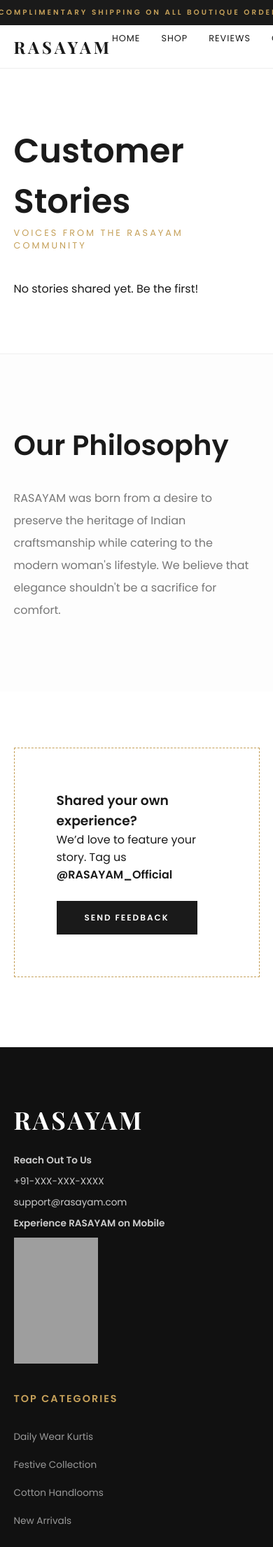
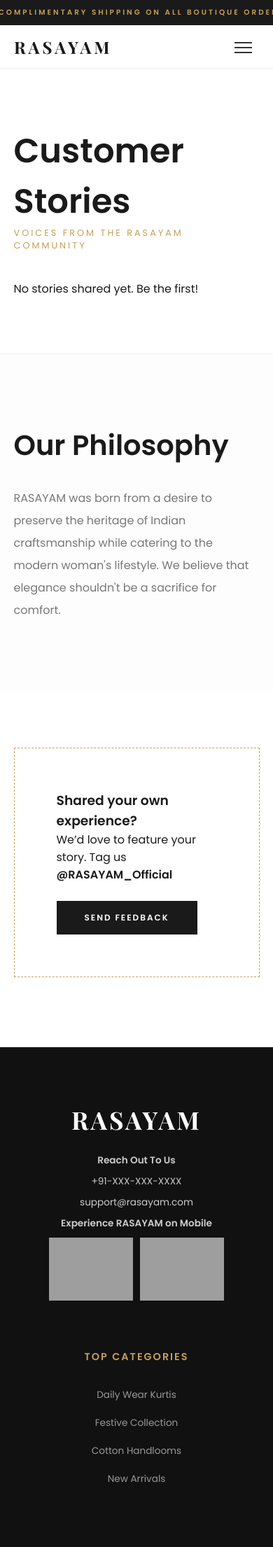
Before and after one commit to Rasayam-Team/Rasayam-website, a Django app: page /about/ in a window 390 px wide. Shown: the top 2210 px of the page at 70% size. Run offline with Django 5.2, Linux system fonts and the light colour scheme; data that the repository does not hold is empty; some web fonts are replaced; grey boxes are pictures that could not be loaded.

Commit message:
Full mobile responsive overhaul

```diff
--- a/products/templates/products/base.html
+++ b/products/templates/products/base.html
@@ -2,18 +2,17 @@
 <!DOCTYPE html>
 <html lang="en">
 <head>
-    <meta name="viewport" content="width=device-width, initial-scale=1.0">
     <meta charset="UTF-8">
+    <!-- Fixed: Only one viewport tag needed -->
     <meta name="viewport" content="width=device-width, initial-scale=1.0">
     <title>{% block title %}RASAYAM | Luxury Ethnic Wear{% endblock %}</title>
 
     <link href="https://fonts.googleapis.com/css2?family=Playfair+Display:ital,wght@0,700;1,400&family=Poppins:wght@300;400;600&display=swap" rel="stylesheet">
-
     <link rel="stylesheet" href="https://cdn.jsdelivr.net/npm/swiper@11/swiper-bundle.min.css" />
     <link rel="stylesheet" href="{% static 'products/style2.css' %}">
 
     <style>
-        /* This CSS ensures the text is ALWAYS centered on the banner */
+        /* Centering for the Banner */
         .banner-content {
             width: 100%;
             height: 75vh;
@@ -36,6 +35,47 @@
         .hero-text-container {
             position: relative;
             z-index: 2;
+            padding: 0 20px;
+        }
+
+        /* --- MOBILE RESPONSIVE FIXES --- */
+        .menu-toggle { display: none; }
+        .hamburger { display: none; cursor: pointer; padding: 10px; }
+        .hamburger span {
+            display: block; width: 25px; height: 2px;
+            background: #333; margin: 5px 0; transition: 0.3s;
+        }
+
+        @media (max-width: 768px) {
+            .nav-flex { justify-content: space-between; align-items: center; padding: 10px 20px; }
+            .hamburger { display: block; z-index: 1001; }
+
+            /* Hide links on mobile by default */
+            .nav-links {
+                display: none;
+                flex-direction: column;
+                position: absolute;
+                top: 100%; left: 0; width: 100%;
+                background: white;
+                padding: 20px;
+                box-shadow: 0 10px 15px rgba(0,0,0,0.1);
+                z-index: 1000;
+            }
+
+            /* Show links when checkbox is checked */
+            #menu-check:checked ~ .nav-links { display: flex; }
+
+            .nav-links li { margin: 15px 0; text-align: center; }
+
+            /* Scaling Hero Text for Heritage Collection */
+            .hero-text-container h1 { font-size: 2.2rem !important; line-height: 1.1; }
+            .hero-text-container p { font-size: 0.85rem !important; letter-spacing: 2px; }
+
+            /* Footer Stacking */
+            .footer-top { flex-direction: column; text-align: center; }
+            .footer-col { margin-bottom: 30px; width: 100%; }
+            .app-buttons { justify-content: center; }
+            .payment-icons { justify-content: center; }
         }
     </style>
 </head>
@@ -50,6 +90,13 @@
     <nav id="main-nav">
         <div class="container nav-flex">
             <div class="logo"><a href="{% url 'index' %}">RASAYAM</a></div>
+
+            <!-- Hamburger Logic -->
+            <input type="checkbox" id="menu-check" class="menu-toggle">
+            <label for="menu-check" class="hamburger">
+                <span></span><span></span><span></span>
+            </label>
+
             <ul class="nav-links">
                 <li><a href="{% url 'index' %}">Home</a></li>
                 <li><a href="{% url 'shop' %}">Shop</a></li>
@@ -57,24 +104,23 @@
                 <li><a href="{% url 'contact' %}">Contact</a></li>
 
                 {% if user.is_authenticated %}
-                    <li class="user-menu" style="display: flex; align-items: center; gap: 15px;">
-                        <a href="{% url 'profile' %}" style="color: var(--gold); font-weight: 600; display: flex; align-items: center; gap: 8px;">
+                    <li class="user-menu" style="display: flex; align-items: center; gap: 15px; justify-content: center;">
+                        <a href="{% url 'profile' %}" style="color: #b89c7d; font-weight: 600; display: flex; align-items: center; gap: 8px;">
                             <svg width="18" height="18" viewBox="0 0 24 24" fill="none" stroke="currentColor" stroke-width="2">
                                 <path d="M20 21v-2a4 4 0 0 0-4-4H8a4 4 0 0 0-4 4v2"></path>
                                 <circle cx="12" cy="7" r="4"></circle>
                             </svg>
                             {{ user.username|upper }}
                         </a>
-
                         <form action="{% url 'logout' %}" method="post" style="display: inline; margin: 0;">
                             {% csrf_token %}
-                            <button type="submit" style="background: none; border: none; padding: 0; color: #999; font-size: 0.65rem; text-transform: uppercase; letter-spacing: 1px; cursor: pointer; font-family: inherit; vertical-align: middle;">
+                            <button type="submit" style="background: none; border: none; padding: 0; color: #999; font-size: 0.65rem; text-transform: uppercase; cursor: pointer;">
                                 Logout
                             </button>
                         </form>
                     </li>
                 {% else %}
-                    <li style="display: flex; align-items: center; gap: 15px;">
+                    <li style="display: flex; align-items: center; gap: 15px; justify-content: center;">
                         <a href="{% url 'login' %}" class="login-btn">Login</a>
                         <a href="{% url 'register' %}" style="font-size: 0.75rem; color: #666; text-decoration: none;">Register</a>
                     </li>
@@ -99,7 +145,7 @@
     </main>
 
     <footer class="main-footer">
-    <div class="container footer-top">
+        <div class="container footer-top" style="display: flex; flex-wrap: wrap;">
             <div class="footer-col">
                 <h2 class="footer-logo">RASAYAM</h2>
                 <div class="contact-info">
@@ -109,8 +155,8 @@
                 </div>
                 <div class="app-links">
                     <p><strong>Experience RASAYAM on Mobile</strong></p>
-                <div class="app-buttons">
-                    <img src="{% static 'images/app-store.png' %}" alt="App Store" style="width: 120px; margin-right: 10px;">
+                    <div class="app-buttons" style="display: flex; flex-wrap: wrap; gap: 10px;">
+                        <img src="{% static 'images/app-store.png' %}" alt="App Store" style="width: 120px;">
                         <img src="{% static 'images/google-play.png' %}" alt="Google Play" style="width: 120px;">
                     </div>
                 </div>
@@ -154,14 +200,13 @@
         </div>
 
         <div class="footer-bottom">
-        <div class="container bottom-flex" style="text-align: center; padding-top: 30px;">
+            <div class="container" style="text-align: center; padding: 30px 0;">
                 <p style="color: #666; font-size: 0.8rem;">&copy; 2026 RASAYAM Boutique. All Rights Reserved.</p>
             </div>
         </div>
     </footer>
 
     <script src="https://cdn.jsdelivr.net/npm/swiper@11/swiper-bundle.min.js"></script>
-
     {% block extra_js %}{% endblock %}
 </body>
 </html>
```
Lines whose indentation alone changed are shown as unchanged.
